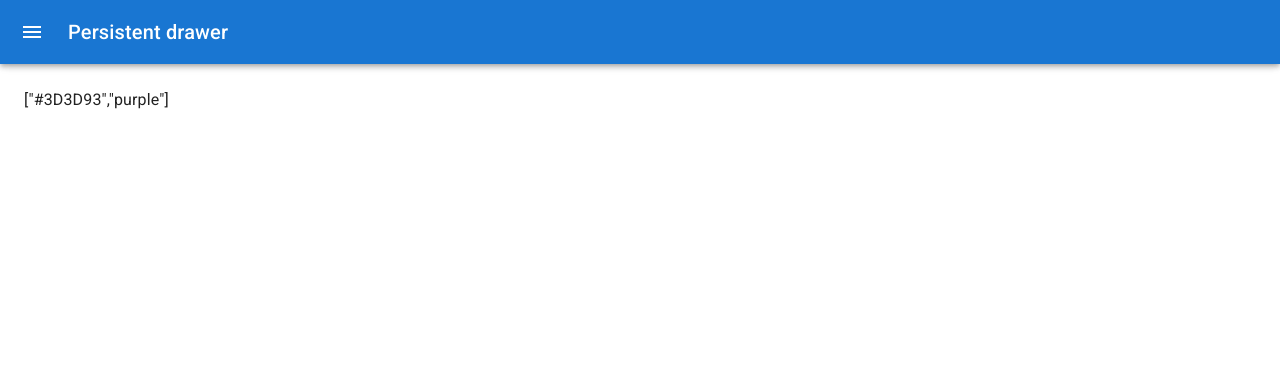
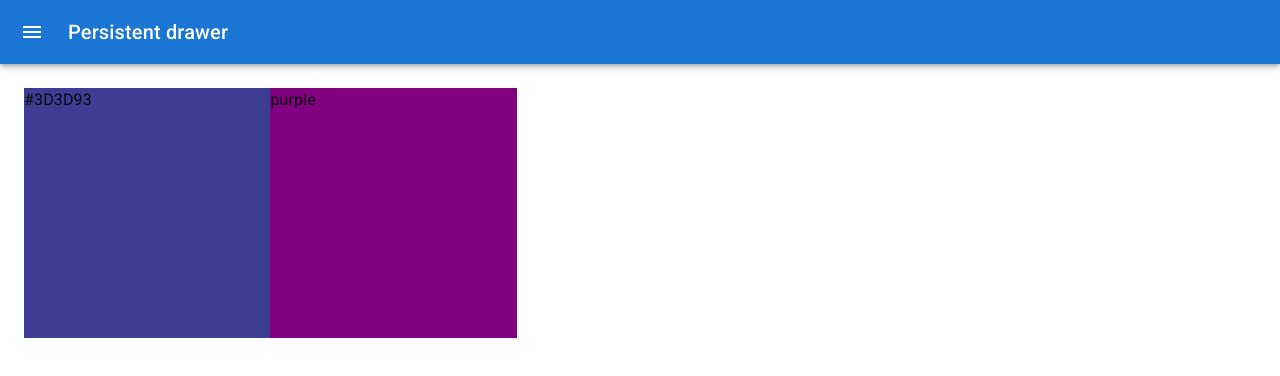
Before and after one commit to AhmedElselly/massive_color_palette, a React (Vite) app: page /palettes/create in a window 1280 px wide. Shown: the top 376 px of the page. Built offline with nearby package versions, Linux system fonts and the light colour scheme.

Commit message:
added draggable color box

```diff
--- a/src/Components/CreatePalette/Container.jsx
+++ b/src/Components/CreatePalette/Container.jsx
@@ -21,12 +21,15 @@ import MailIcon from '@mui/icons-material/Mail';
 import { ChromePicker } from 'react-color';
 import { Button } from '@mui/material';
 import styles from '../../styles/CreatePaletteContainer.module.css'
+import DraggableColorBox from '../DraggableColorBox';
 
 const drawerWidth = 400;
 
 const Main = styled('main', { shouldForwardProp: (prop) => prop !== 'open' })(
 	({ theme, open }) => ({
 		flexGrow: 1,
+		height: 'calc(100vh - 64px)',
+		// background: 'red',
 		padding: theme.spacing(3),
 		transition: theme.transitions.create('margin', {
 			easing: theme.transitions.easing.sharp,
@@ -91,6 +94,8 @@ export default function PersistentDrawerLeft() {
 		setColors([...colors, color]);
 	}
 
+	const displayColors = () => colors?.map((color, i) => <DraggableColorBox key={i} color={color} />)
+
 	return (
 		<Box sx={{ display: 'flex' }}>
 			<CssBaseline />
@@ -139,9 +144,11 @@ export default function PersistentDrawerLeft() {
 					<Button variant='contained' onClick={addNewColor} sx={{ background: color, width: '100%', marginInline: 20 }}>add color</Button>
 				</div>
 			</Drawer>
-			<Main open={open}>
+			<Main open={open} className={styles.content}>
 				<DrawerHeader />
-				{JSON.stringify(colors)}
+				<div >
+					{displayColors()}
+				</div>
 			</Main>
 		</Box>
 	);
--- /dev/null
+++ b/src/Components/DraggableColorBox/index.jsx
@@ -0,0 +1,12 @@
+import React from 'react'
+import styles from '../../styles/DraggableColorBox.module.css';
+
+const DraggableColorBox = ({color}) => {
+  return (
+    <div style={{background: color}} className={styles.root}>
+      {color}
+    </div>
+  )
+}
+
+export default DraggableColorBox
--- a/src/styles/ColorBox.module.css
+++ b/src/styles/ColorBox.module.css
@@ -18,8 +18,8 @@
     height: 30px;
     position: absolute;
     display: inline-block;
-    top:50%;
-    left:50%;
+    top: 50%;
+    left: 50%;
     transform: translate(-50%, -50%);
     text-align: center;
     outline: none;
--- /dev/null
+++ b/src/styles/DraggableColorBox.module.css
@@ -0,0 +1,9 @@
+.root {
+    display: inline-block;
+    width: 20%;
+    height: 250px;
+    margin: 0 auto;
+    position: relative;
+    cursor: pointer;
+    margin-bottom: -4px;
+}
```
